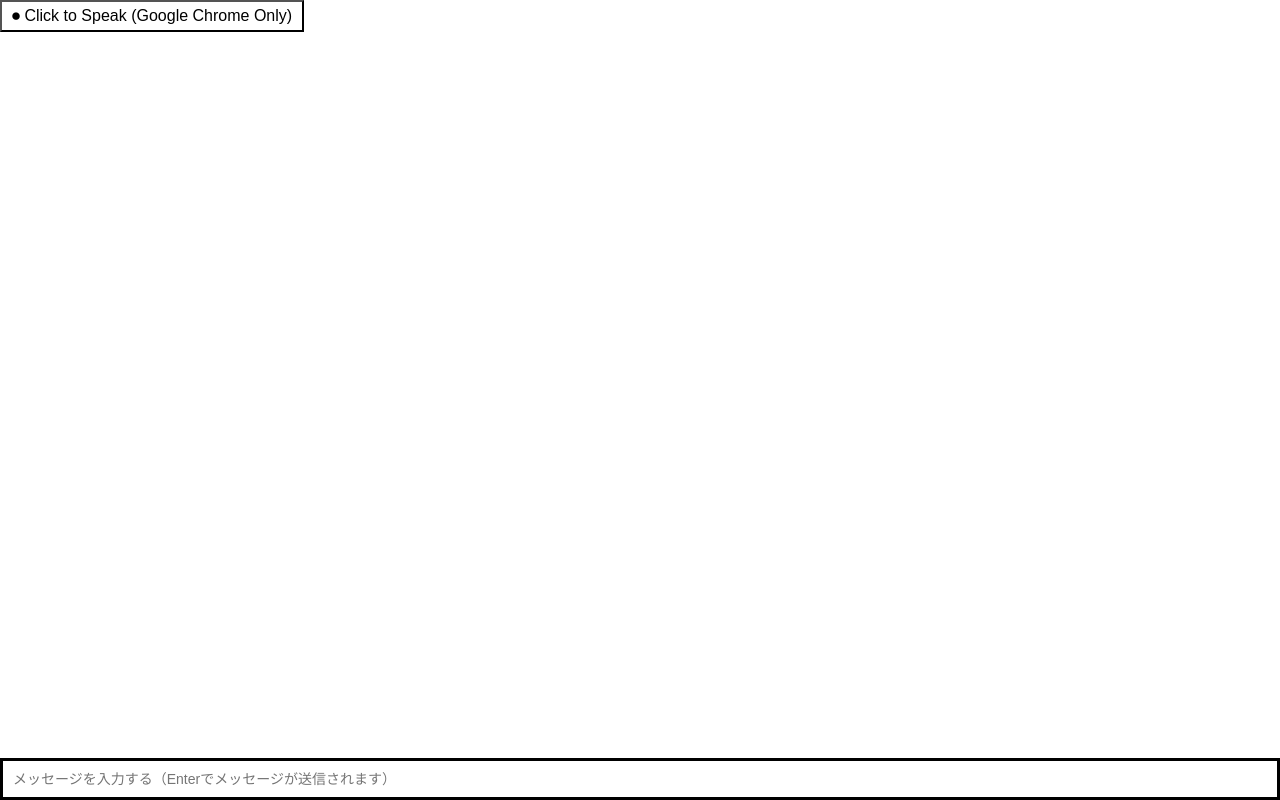
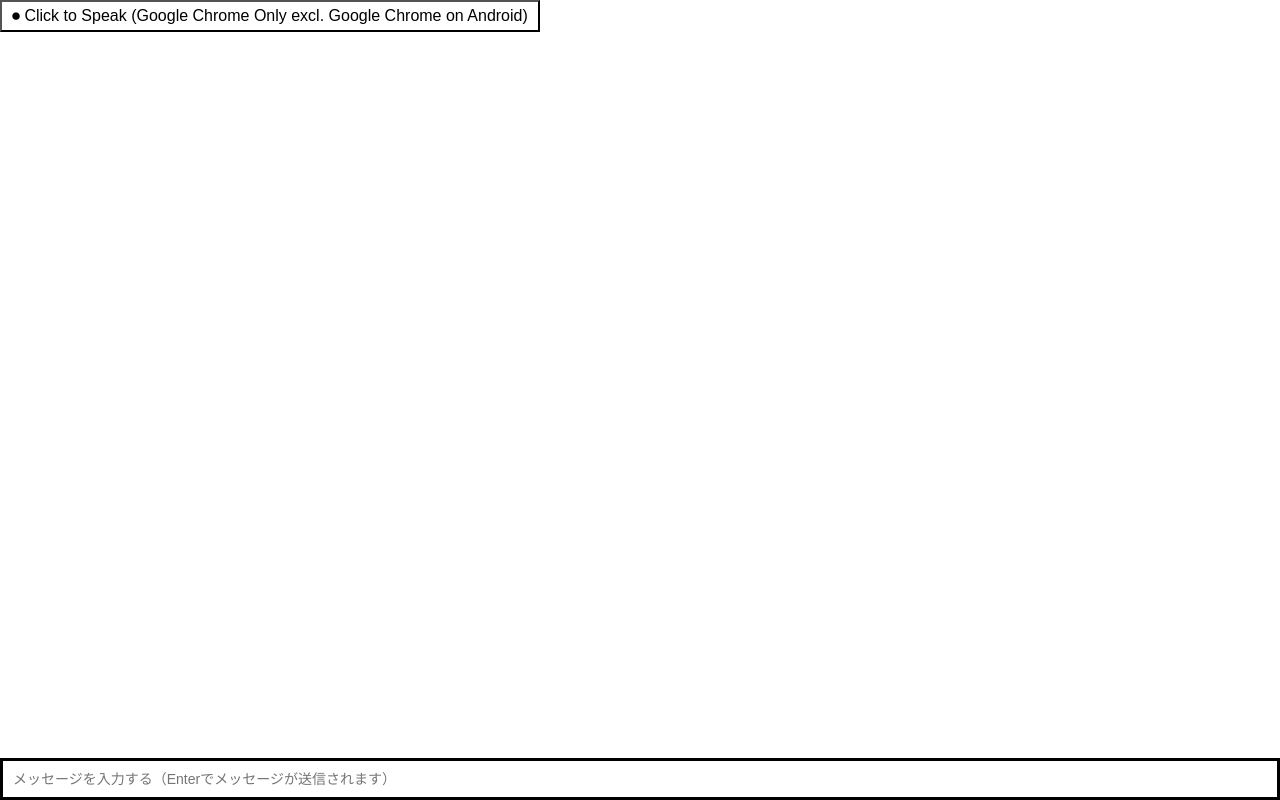
Before and after one commit to sn6t/jgs2020-ip024, a website: page index.html in a window 1280 px wide. Drawn offline with nearby package versions, Linux system fonts and the light colour scheme; no server answers.

Commit message:
note is added

```diff
--- a/index.html
+++ b/index.html
@@ -72,7 +72,8 @@
   </head>
   <body>
     <button id="button" onclick="toggleStartStop()">
-      &#x23fa; Click to Speak (Google Chrome Only)
+      &#x23fa; Click to Speak (Google Chrome Only excl. Google Chrome on
+      Android)
     </button>
     <ul id="messages"></ul>
     <form action="">
@@ -173,7 +174,8 @@
 
       function reset() {
         recognizing = false;
-        button.innerHTML = "&#x23fa; Click to Speak (Google Chrome Only)";
+        button.innerHTML =
+          "&#x23fa; Click to Speak (Google Chrome Only excl. Google Chrome on Android)";
         button.setAttribute("style", "color:black;background-color:white;");
       }
 
@@ -184,7 +186,8 @@
         } else {
           recognition.start();
           recognizing = true;
-          button.innerHTML = "&#x23f9; Click to Stop (Google Chrome Only)";
+          button.innerHTML =
+            "&#x23f9; Click to Stop (Google Chrome Only excl. Google Chrome on Android)";
           button.setAttribute("style", "color:white;background-color:red;");
         }
       }
```
